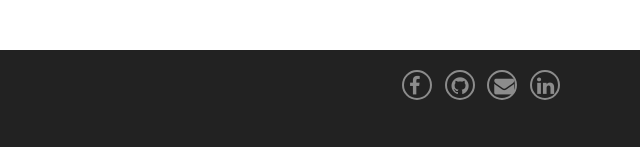
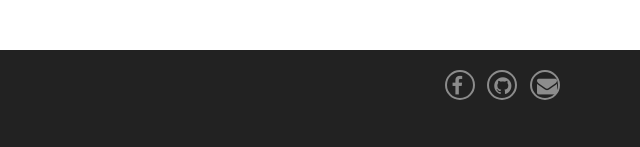
Before and after one commit to thucnhi2411/thucnhi2411.github.io, a plain HTML site: page index.html in a window 1280 px wide. Shown: the part 4943-5090 px from the top of the page, 640-1280 px from the left. Drawn offline with nearby package versions, Linux system fonts and the light colour scheme.

Commit message:
Change contact information.

```diff
--- a/index.html
+++ b/index.html
@@ -572,7 +572,6 @@
                     <li><a href="https://github.com/thucnhi2411"><i class="fa fa-github"></i></a></li>
                     <li><a href="mailto:thucnhi2411@gmail.com"><i class="fa fa-envelope"></i></a></li>
 
-                    <li><a href="https://www.linkedin.com/in/thuc-nhi-l-3a1105106?trk=hp-identity-name"><i class="fa fa-linkedin"></i></a></li>
                 </ul>
             </div>
         </div>
```
